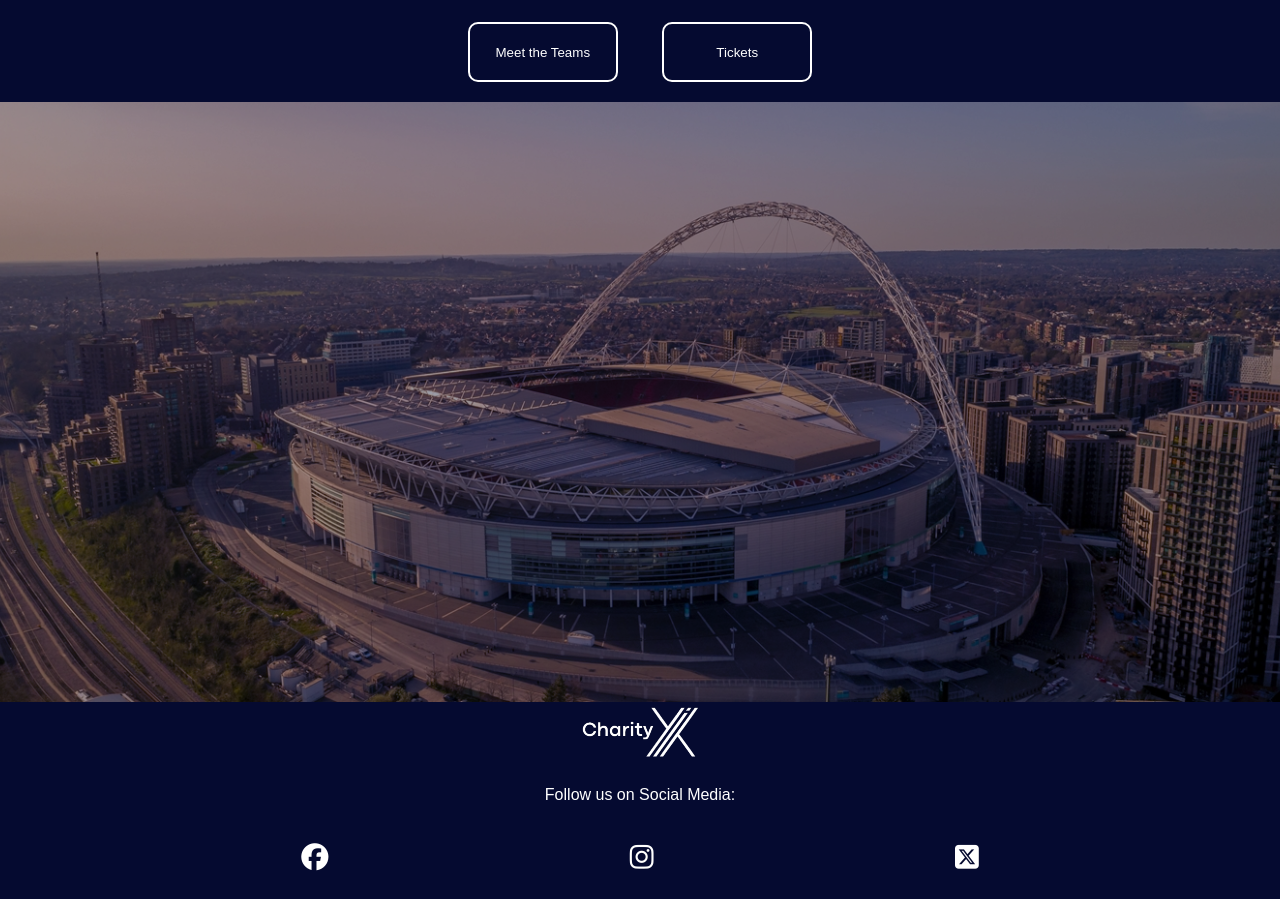
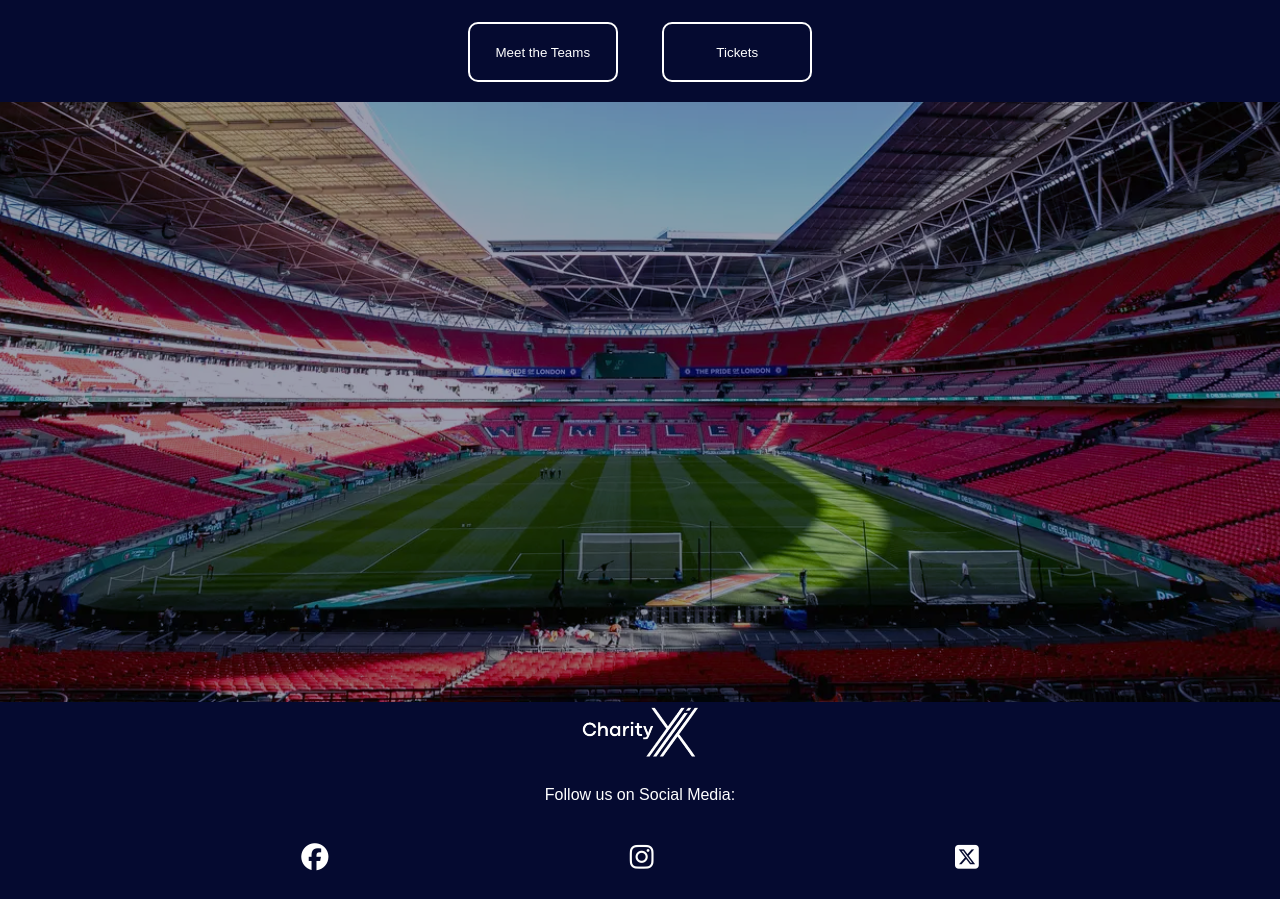
Before and after one commit to firstnamejonas/charity-xi, a plain HTML site: page index.html in a window 1280 px wide. Shown: the part 1832-2731 px from the top of the page. Drawn offline with Linux system fonts and the light colour scheme.

Commit message:
Add background image to location section

```diff
--- a/assets/css/style.css
+++ b/assets/css/style.css
@@ -141,6 +141,18 @@ p {
     border-radius: 10px;
 }
 
+/*Location of Event Section*/
+#wembley {
+    height: 600px;
+    width: 100%;
+    background: rgba(5, 10, 48, 0.4) url("../images/wembley_stadion_london.webp") no-repeat center center / cover;
+    background-blend-mode: darken;
+    display: flex;
+    justify-content: center;
+    align-items: center;
+    flex-direction: column;
+}
+
 /* Footer styles */
 footer {
     background-color: #050A30;
--- a/index.html
+++ b/index.html
@@ -82,7 +82,7 @@
         </section>
 
         <!--Wembley Section!-->
-        <section class="hero-main" id="wembley"></section>
+        <section id="wembley"></section>
     </main>
 
     <footer>
```
Also changed, not shown: assets/images/wembley_stadion_london.webp (added).
